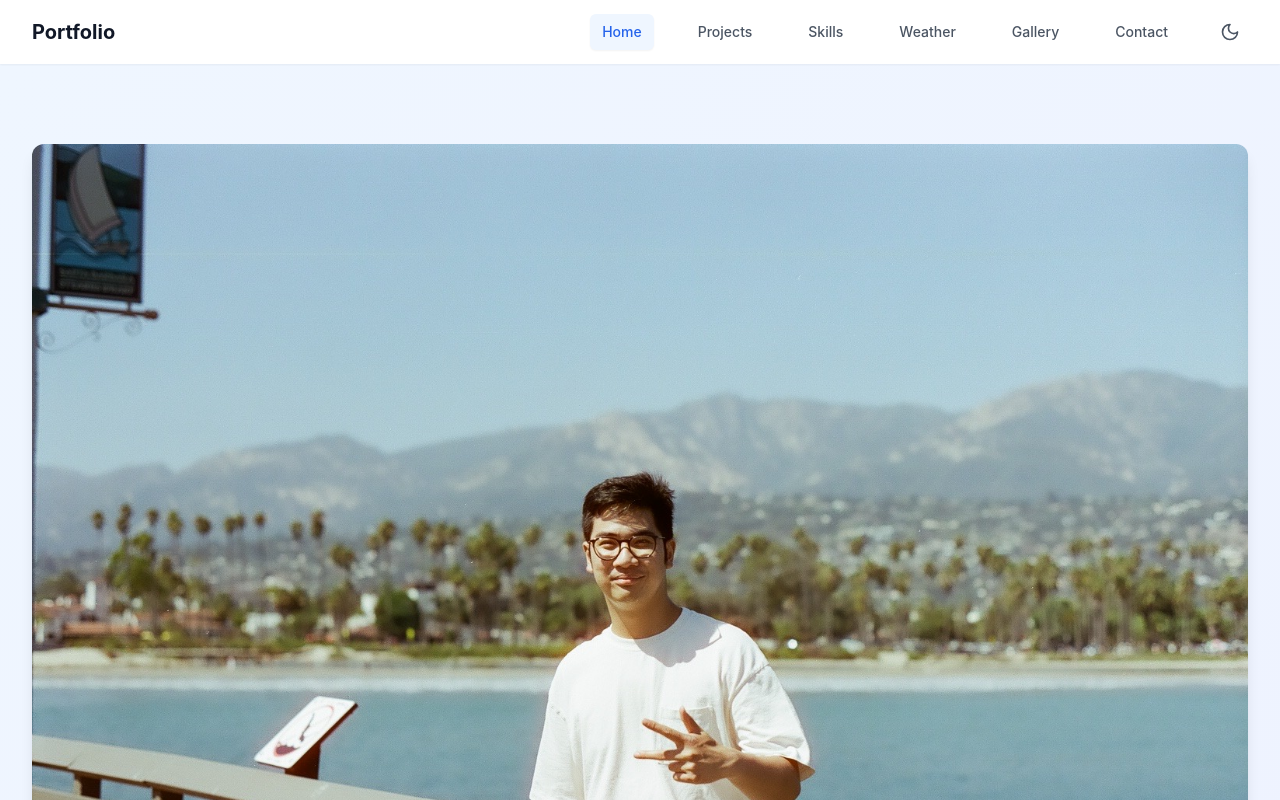
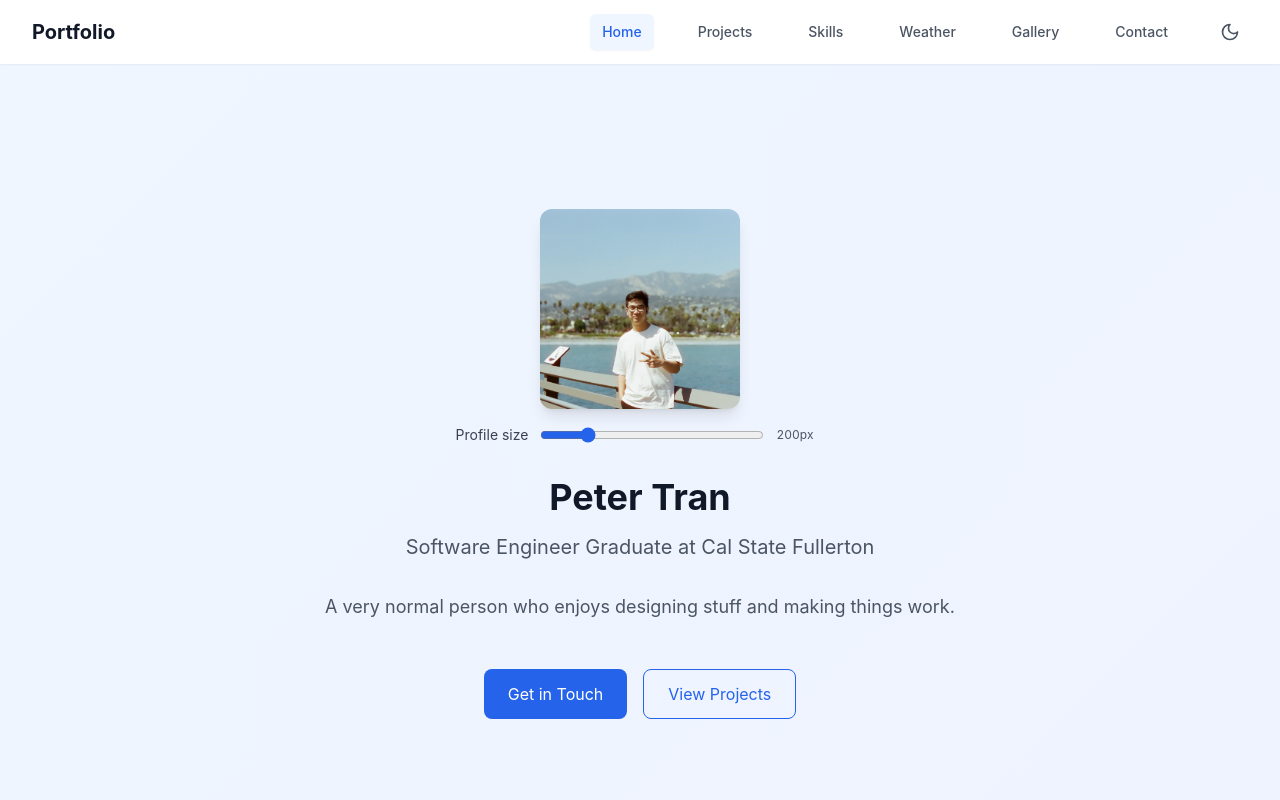
Before and after one commit to khoitran590/PeterTranPortfolio, a React (Create React App) app: page / in a window 1280 px wide. Shown: the top 800 px of the page. Built offline with nearby package versions, Linux system fonts and the light colour scheme.

Commit message:
Add a slider

```diff
--- a/src/components/Home.jsx
+++ b/src/components/Home.jsx
@@ -1,28 +1,68 @@
 // src/components/Home.jsx
-import React from 'react';
+import React, { useEffect, useState } from 'react';
 import { Download } from 'lucide-react';
 
-const Home = ({ setActiveTab }) => (
+const Home = ({ setActiveTab }) => {
+  // Profile picture size in pixels; persisted to localStorage
+  const [photoSize, setPhotoSize] = useState(200);
+
+  useEffect(() => {
+    const saved = localStorage.getItem('homePhotoSize');
+    if (saved) {
+      const n = Number(saved);
+      if (!Number.isNaN(n)) setPhotoSize(Math.min(320, Math.max(96, n)));
+    }
+  }, []);
+
+  useEffect(() => {
+    localStorage.setItem('homePhotoSize', String(photoSize));
+  }, [photoSize]);
+
+  return (
     <div className="min-h-screen bg-gradient-to-br from-blue-50 to-indigo-50 dark:from-gray-800 dark:to-gray-700">
       {/* Hero Section */}
       <section className="flex items-center justify-center min-h-screen">
         <div className="max-w-7xl mx-auto px-4 sm:px-6 lg:px-8 py-20">
           <div className="text-center">
-          <div className="mb-8">
+            <div className="mb-4">
               <img
                 src="/assets/52660347.jpg"
                 alt="Profile"
-              className="w-25 h-25 rounded-xl mx-auto shadow-lg dark:shadow-gray-700 object-cover"
+                className="rounded-xl mx-auto shadow-lg dark:shadow-gray-700 object-cover select-none"
+                style={{ width: photoSize, height: photoSize }}
+                title="Double-click to reset size"
+                onDoubleClick={() => setPhotoSize(200)}
+                draggable={false}
               />
+            </div>
+            {/* Size control */}
+            <div className="mb-8 flex items-center justify-center gap-3">
+              <label htmlFor="photo-size" className="text-sm text-gray-700 dark:text-gray-300">
+                Profile size
+              </label>
+              <input
+                id="photo-size"
+                type="range"
+                min={96}
+                max={640}
+                step={4}
+                value={photoSize}
+                onChange={(e) => setPhotoSize(Number(e.target.value))}
+                className="w-56 accent-blue-600"
+                aria-label="Resize profile picture"
+              />
+              <span className="text-xs tabular-nums text-gray-600 dark:text-gray-400 w-12 text-left">
+                {photoSize}px
+              </span>
             </div>
             <h1 className="text-4xl font-bold text-gray-900 dark:text-white mb-4">
               Peter Tran
             </h1>
             <p className="text-xl text-gray-600 dark:text-gray-300 mb-8">
-            Senior Software Engineering Student at Cal State Fullerton
+              Software Engineer Graduate at Cal State Fullerton
             </p>
             <p className="text-lg text-gray-600 dark:text-gray-400 max-w-2xl mx-auto mb-12">
-            A very normal person who enjoys designing stuff
+              A very normal person who enjoys designing stuff and making things work.
             </p>
             <div className="flex justify-center space-x-4">
               <button
@@ -53,7 +93,7 @@ const Home = ({ setActiveTab }) => (
               <div>
                 <h3 className="text-xl font-semibold text-gray-900 dark:text-white mb-4">Background</h3>
                 <p className="text-gray-600 dark:text-gray-300 mb-6 leading-relaxed">
-                I am a senior computer science student who is looking for work opportunities in the tech sector.
+                  I am an aspiring software engineer with a passion for technology and innovation. I have a strong foundation in computer science principles and a keen interest in web development, mobile applications, and software engineering practices.
                   I'm passionate about creating innovative solutions and enjoy the challenge of bringing ideas to life through code.
                 </p>
                 <div className="flex flex-col sm:flex-row gap-3">
@@ -100,5 +140,6 @@ const Home = ({ setActiveTab }) => (
       </section>
     </div>
   );
+};
 
 export default Home;
```
Lines whose indentation alone changed are shown as unchanged.
